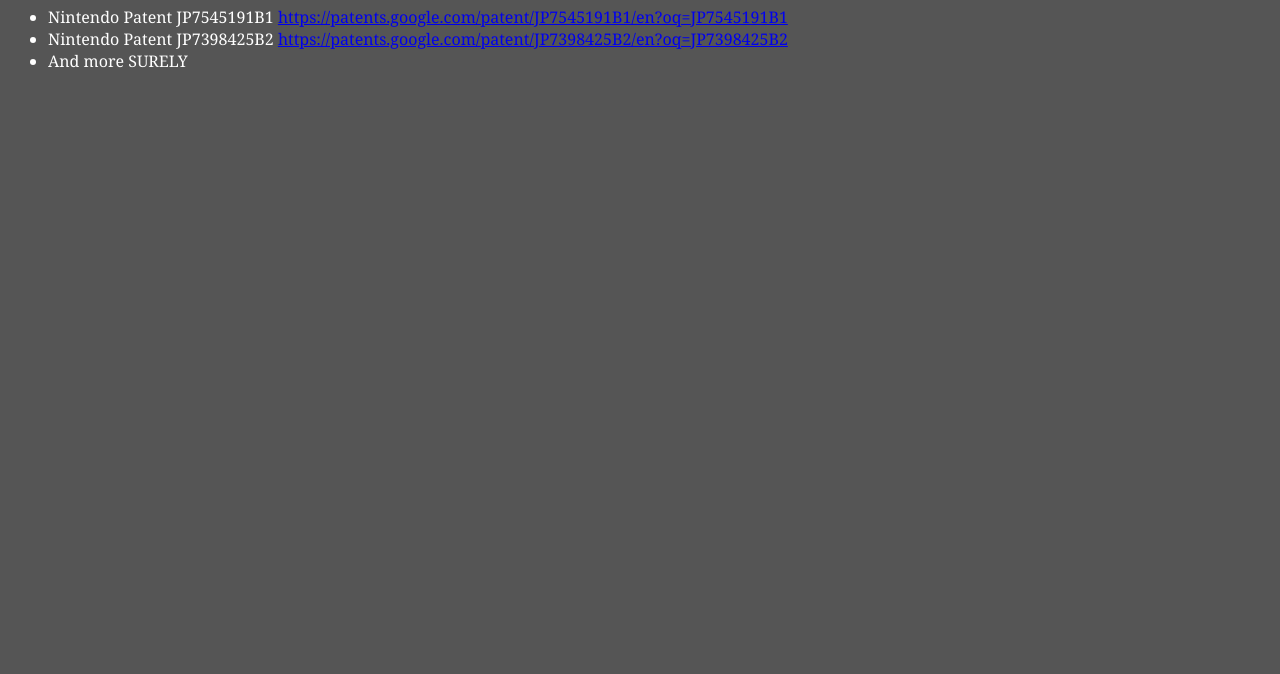
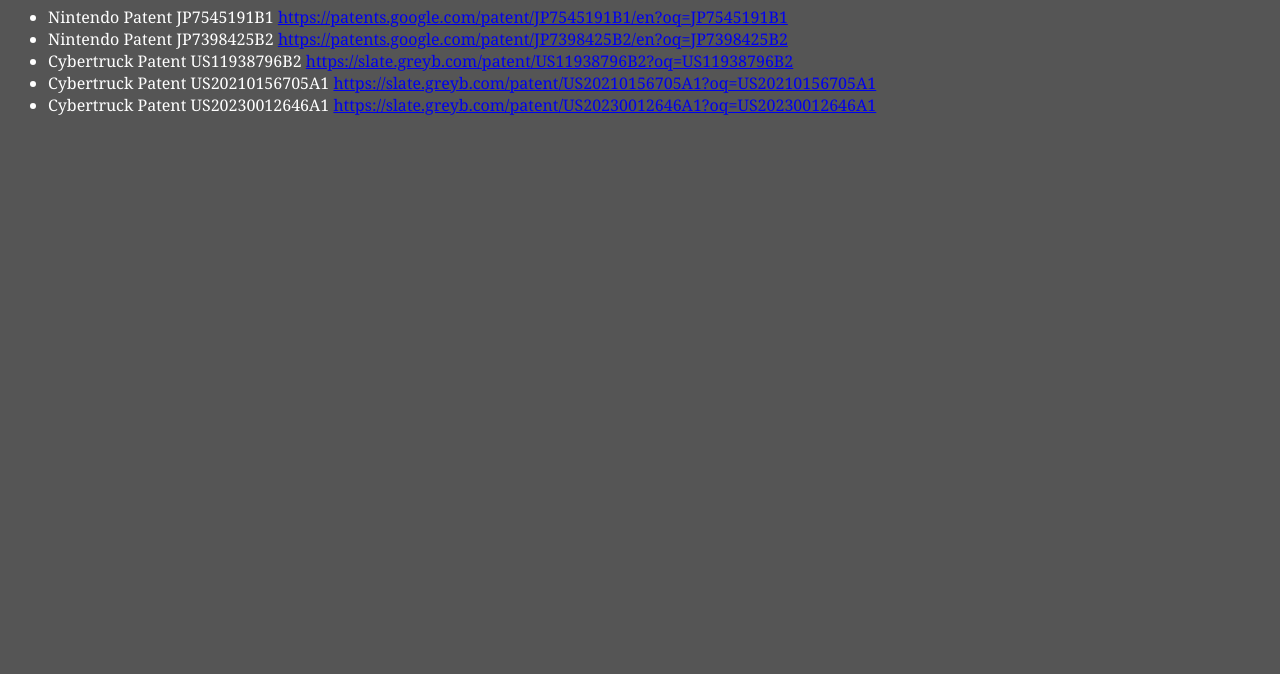
Before and after one commit to ganderson-pvcc/ganderson-pvcc.github.io, a plain HTML site: page ProjectSources.html in a window 1280 px wide. Shown: the part 126-800 px from the top of the page. Drawn offline with Linux system fonts and the light colour scheme.

Commit message:
Update ProjectSources.html

```diff
--- a/ProjectSources.html
+++ b/ProjectSources.html
@@ -24,7 +24,9 @@
         <ul>
           <li>Nintendo Patent JP7545191B1 <a href=https://patents.google.com/patent/JP7545191B1/en?oq=JP7545191B1>https://patents.google.com/patent/JP7545191B1/en?oq=JP7545191B1</a></li>
           <li>Nintendo Patent JP7398425B2 <a href=https://patents.google.com/patent/JP7398425B2/en?oq=JP7398425B2>https://patents.google.com/patent/JP7398425B2/en?oq=JP7398425B2</a></li>
-          <li>And more SURELY</li>
+          <li>Cybertruck Patent US11938796B2 <a href=https://slate.greyb.com/patent/US11938796B2?oq=US11938796B2>https://slate.greyb.com/patent/US11938796B2?oq=US11938796B2</a></li>
+          <li>Cybertruck Patent US20210156705A1 <a href=https://slate.greyb.com/patent/US20210156705A1?oq=US20210156705A1>https://slate.greyb.com/patent/US20210156705A1?oq=US20210156705A1</a></li>
+          <li>Cybertruck Patent US20230012646A1 <a href=https://slate.greyb.com/patent/US20230012646A1?oq=US20230012646A1>https://slate.greyb.com/patent/US20230012646A1?oq=US20230012646A1</a></li>
         </ul>
 
       </div>
```
